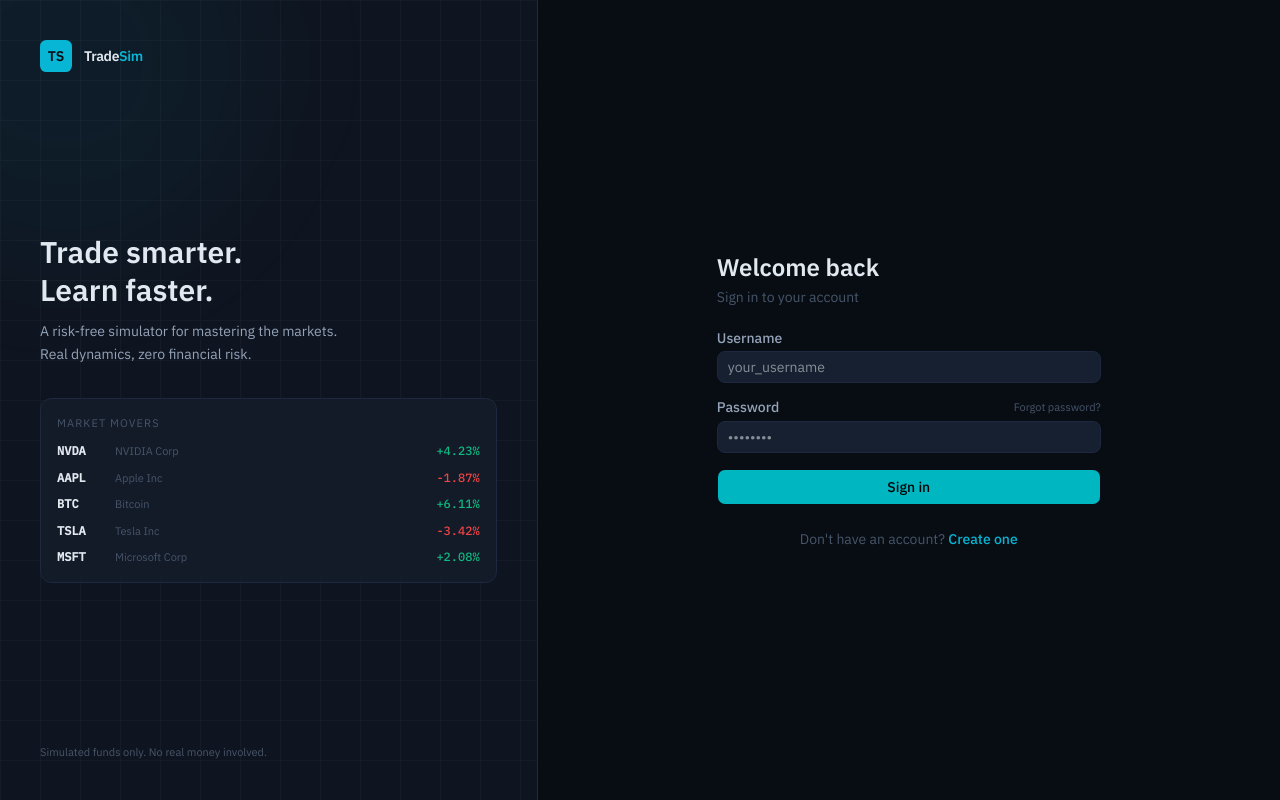
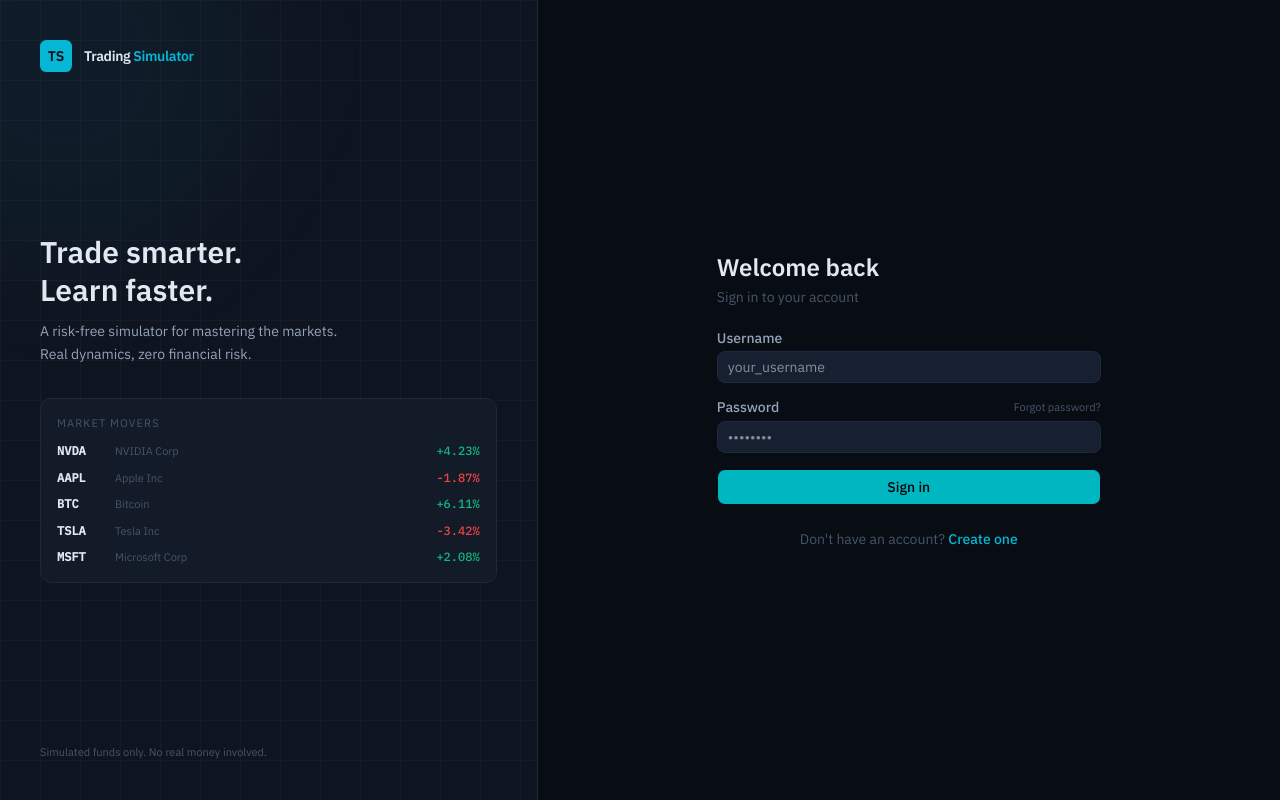
Before and after one commit to leon-biju/trading-simulator, a React (Vite) app in the folder frontend/: page /login in a window 1280 px wide. Built offline with nearby package versions, Linux system fonts and the light colour scheme; no server answers.

Commit message:
change name

```diff
--- a/frontend/index.html
+++ b/frontend/index.html
@@ -4,7 +4,7 @@
     <meta charset="UTF-8" />
     <link rel="icon" type="image/svg+xml" href="/favicon.svg" />
     <meta name="viewport" content="width=device-width, initial-scale=1.0" />
-    <title>TradeSim</title>
+    <title>Trading Simulator</title>
     <link rel="preconnect" href="https://fonts.googleapis.com" />
     <link rel="preconnect" href="https://fonts.gstatic.com" crossorigin />
     <link
--- a/frontend/src/components/layout/AuthLayout.tsx
+++ b/frontend/src/components/layout/AuthLayout.tsx
@@ -31,7 +31,7 @@ export default function AuthLayout({ children }: { children: ReactNode }) {
             TS
           </div>
           <span className="text-base font-semibold tracking-tight text-bright">
-            Trade<span className="text-brand">Sim</span>
+            Trading<span className="text-brand"> Simulator</span>
           </span>
         </div>
 
@@ -83,7 +83,7 @@ export default function AuthLayout({ children }: { children: ReactNode }) {
             TS
           </div>
           <span className="text-sm font-semibold tracking-tight text-bright">
-            Trade<span className="text-brand">Sim</span>
+            Trading<span className="text-brand"> Simulator</span>
           </span>
         </Link>
 
--- a/frontend/src/components/layout/Sidebar.tsx
+++ b/frontend/src/components/layout/Sidebar.tsx
@@ -49,7 +49,7 @@ export default function AppSidebar() {
                   TS
                 </div>
                 <span className="text-sm font-semibold tracking-tight text-bright">
-                  Trade<span className="text-brand">Sim</span>
+                  Trading<span className="text-brand"> Simulator</span>
                 </span>
               </Link>
             </SidebarMenuButton>
```
